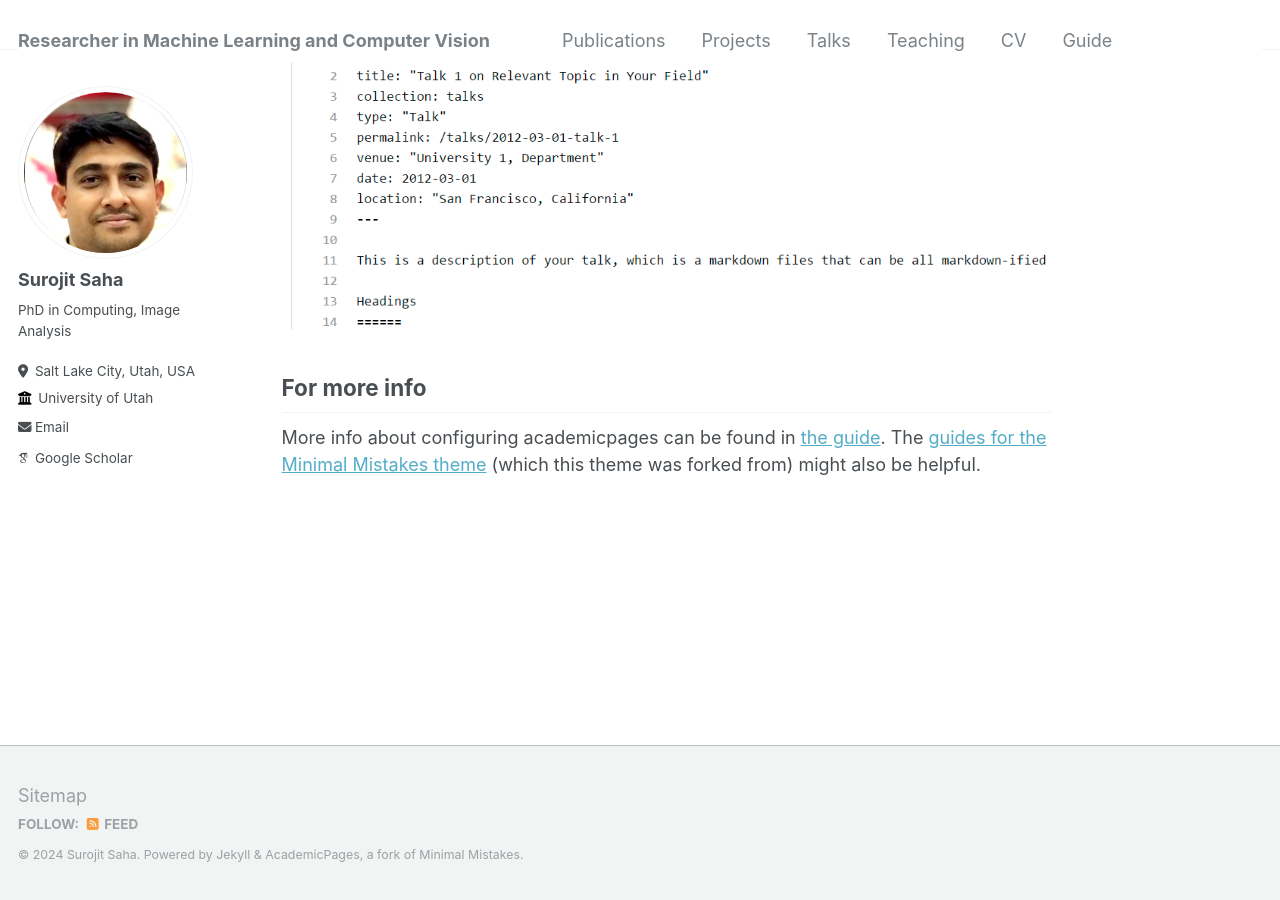
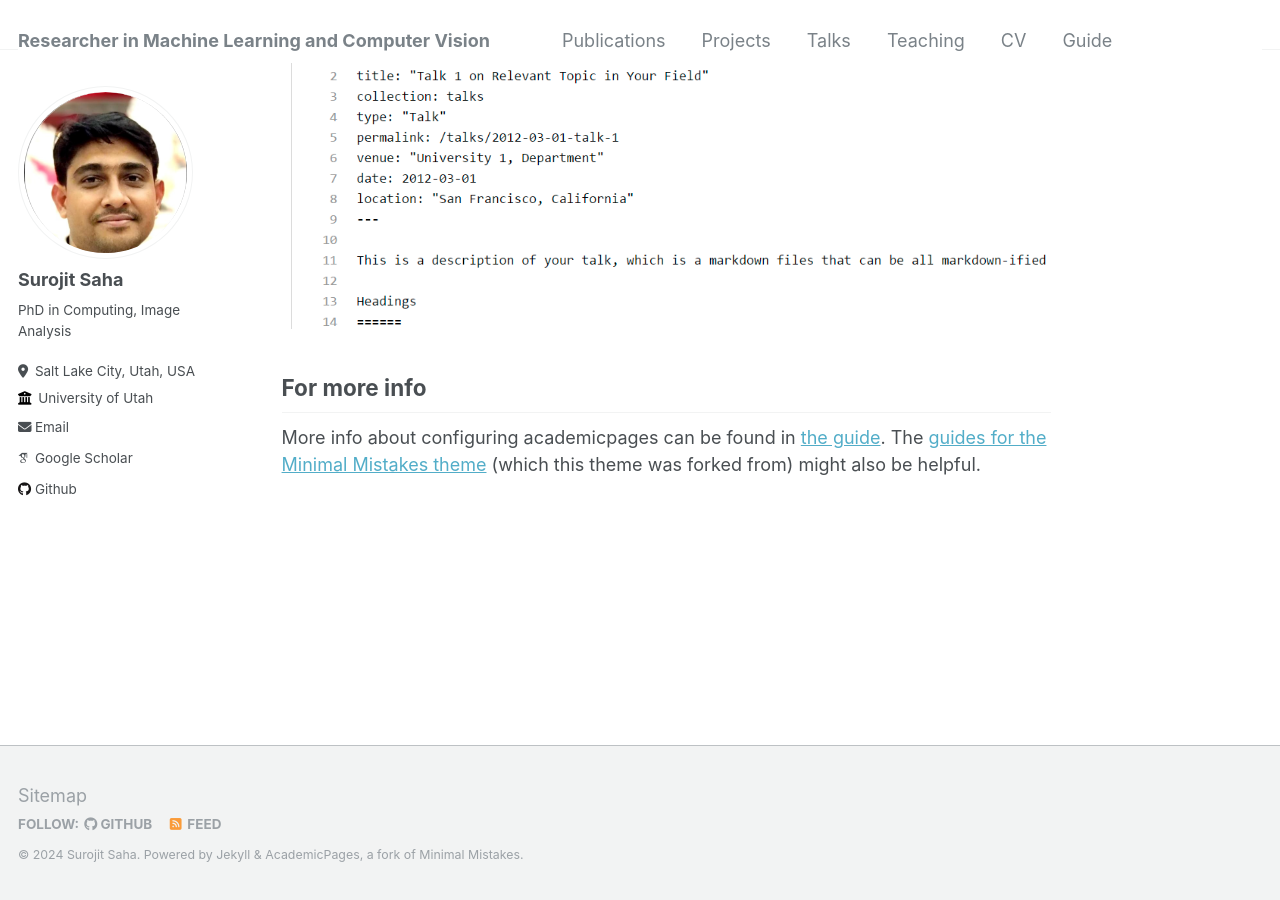
Before and after one commit to Surojit-Utah/Surojit-Utah.github.io, a Jekyll site: the page built from _pages/about.md, in a window 1280 px wide and 900 px high, scrolled down 2495 px. Built offline with Jekyll 4.4.1, drawn with Linux system fonts in a browser that asks for light colours; some web fonts are replaced.

Commit message:
Update _config.yml

```diff
--- a/_config.yml
+++ b/_config.yml
@@ -11,7 +11,7 @@ title                    : "Researcher in Machine Learning and Computer Vision"
 title_separator          : "-"
 name                     : &name "Surojit Saha"
 description              : &description "PhD in Computer Science, University of Utah"
-url                      : https://surojit-utah.github.io # the base hostname & protocol for your site e.g. "https://mmistakes.github.io" #https://surojit-utah.github.io/surojitsaha.github.io
+url                      : https://Surojit-Utah.github.io # the base hostname & protocol for your site e.g. "https://mmistakes.github.io" #https://surojit-utah.github.io/surojitsaha.github.io
 baseurl                  : "" # the subpath of your site, e.g. "/blog"
 repository               : "academicpages/academicpages.github.io"
 teaser                   :  # filename of teaser fallback teaser image placed in /images/, .e.g. "500x300.png"
@@ -97,7 +97,7 @@ author:
   flickr           :
   facebook         :
   foursquare       :
-  github           : #"Surojit-Utah"
+  github           : "Surojit-Utah"
   google_plus      :
   keybase          :
   instagram        :
```
